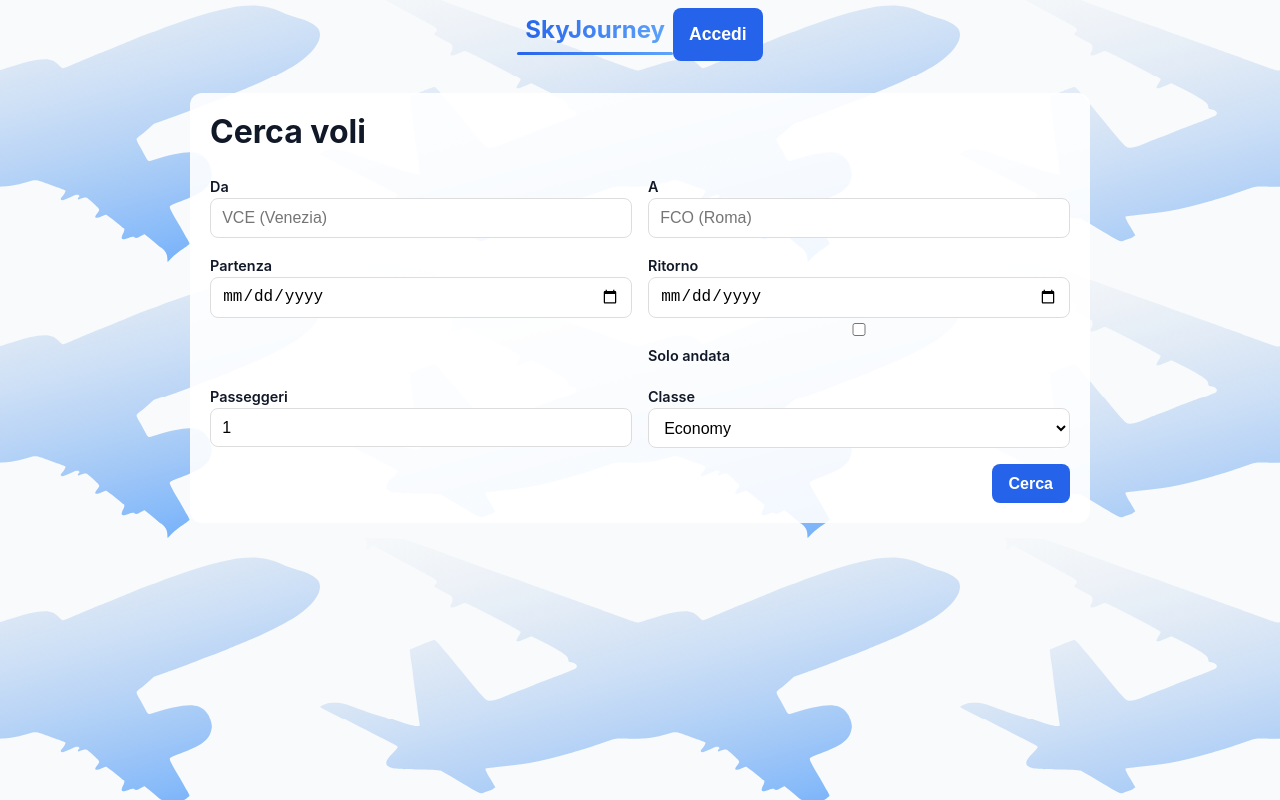
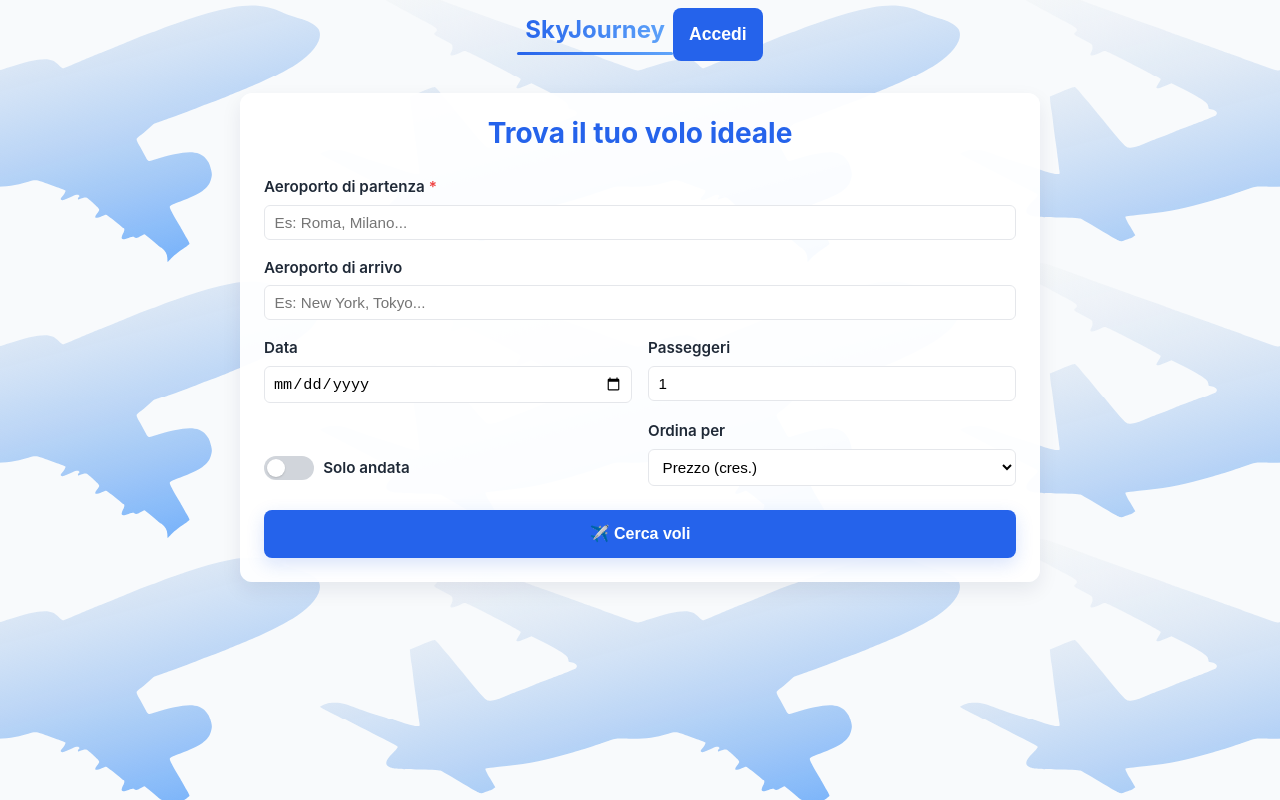
Before and after one commit to arsid2828/progettoTAW, an Angular app in the folder frontend/: page /search in a window 1280 px wide. Built offline with nearby package versions, Linux system fonts and the light colour scheme; no server answers.

Commit message:
modificato form iniziale, ora è identico all'altro progetto

```diff
--- a/frontend/src/app/pages/search/search.component.css
+++ b/frontend/src/app/pages/search/search.component.css
@@ -1,8 +1,26 @@
-
-.search-wrapper { max-width: 900px; margin: 2rem auto; padding: 1.25rem; background: rgba(255,255,255,0.9); border-radius: 12px; }
+.search-wrapper { max-width: 800px; margin: 2rem auto; padding: 1.5rem; background: rgba(255,255,255,0.95); border-radius: 12px; box-shadow: 0 8px 20px rgba(13, 27, 62, 0.08); }
+.title { text-align: center; color: #2563eb; font-size: 1.75rem; font-weight: 700; margin-bottom: 1.5rem; }
 .search-form .row { display: grid; grid-template-columns: repeat(2, 1fr); gap: 1rem; margin-bottom: 1rem; }
+.search-form .row.full-width { grid-template-columns: 1fr; }
+.search-form .row.options-row { grid-template-columns: 1fr 1fr; align-items: flex-end; }
 .field { display: flex; flex-direction: column; }
-.field input, .field select { padding: .6rem .7rem; border-radius: 8px; border: 1px solid #ddd; }
-.actions { display: flex; justify-content: flex-end; }
-.btn { padding: .6rem 1rem; border-radius: 8px; border: 1px solid transparent; cursor: pointer; }
-.btn-primary { background: #2563eb; color: #fff; }
+.field label { font-weight: 600; margin-bottom: 0.35rem; color: #1f2937; font-size: 0.95rem; }
+.field input, .field select { padding: .5rem .6rem; border-radius: 6px; border: 1px solid #e5e7eb; background: #fff; font-size: 0.95rem; }
+.field input[type="date"] { padding: .45rem .5rem; }
+.required { color: #ef4444; }
+.options-row { align-items: center; gap: 1rem; }
+.switch-field { display: flex; align-items: center; gap: 1.2rem; flex-direction: row; justify-content: flex-start; }
+.switch { position: relative; display: inline-block; width: 40px; height: 24px; margin-right: 0; }
+.switch input { opacity: 0; width: 0; height: 0; }
+.slider { position: absolute; cursor: pointer; top: 0; left: 0; right: 0; bottom: 0; background-color: #d1d5db; transition: .2s; border-radius: 999px; }
+.slider:before { position: absolute; content: ""; height: 18px; width: 18px; left: 3px; bottom: 3px; background-color: white; transition: .2s; border-radius: 50%; box-shadow: 0 1px 2px rgba(0,0,0,0.15); }
+.switch input:checked + .slider { background-color: #2563eb; }
+.switch input:checked + .slider:before { transform: translateX(16px); }
+.switch-label { font-weight: 500; color: #374151; font-size: 0.95rem; white-space: nowrap; margin: 0; }
+.sort-field { display: flex; flex-direction: column; width: 100%; }
+.sort-field select { max-width: 100%; }
+.actions { display: flex; justify-content: center; margin-top: 1.5rem; }
+.btn { padding: .7rem 1rem; border-radius: 8px; border: 1px solid transparent; cursor: pointer; font-weight: 600; font-size: 1rem; }
+.btn-primary { background: #2563eb; color: #fff; width: 100%; box-shadow: 0 6px 18px rgba(37,99,235,0.18); }
+.btn-primary.full { padding: .85rem 1rem; }
+@media (max-width: 640px) { .search-form .row { grid-template-columns: 1fr; } .options-row { grid-template-columns: 1fr; } }
--- a/frontend/src/app/pages/search/search.component.html
+++ b/frontend/src/app/pages/search/search.component.html
@@ -1,51 +1,53 @@
 <section class="search-wrapper">
-  <h1 class="title">Cerca voli</h1>
+  <h1 class="title">Trova il tuo volo ideale</h1>
 
   <form [formGroup]="form" (ngSubmit)="onSubmit()" class="search-form">
-    <div class="row">
+    <div class="row full-width">
       <div class="field">
-        <label for="from">Da</label>
-        <input id="from" type="text" formControlName="from" placeholder="VCE (Venezia)">
+        <label for="from">Aeroporto di partenza <span class="required">*</span></label>
+        <input id="from" type="text" formControlName="from" placeholder="Es: Roma, Milano...">
       </div>
+    </div>
+
+    <div class="row full-width">
       <div class="field">
-        <label for="to">A</label>
-        <input id="to" type="text" formControlName="to" placeholder="FCO (Roma)">
+        <label for="to">Aeroporto di arrivo</label>
+        <input id="to" type="text" formControlName="to" placeholder="Es: New York, Tokyo...">
       </div>
     </div>
 
     <div class="row">
       <div class="field">
-        <label for="departDate">Partenza</label>
-        <input id="departDate" type="date" formControlName="departDate">
+        <label for="departDate">Data</label>
+        <input id="departDate" type="date" formControlName="departDate" placeholder="gg/mm/aaaa">
       </div>
-      <div class="field">
-        <label for="returnDate">Ritorno</label>
-        <input id="returnDate" type="date" formControlName="returnDate" [disabled]="form.get('oneWay')?.value">
-        <div class="check">
-          <input id="oneWay" type="checkbox" formControlName="oneWay" (change)="onTripTypeChange()">
-          <label for="oneWay">Solo andata</label>
-        </div>
-      </div>
-    </div>
-
-    <div class="row">
       <div class="field">
         <label for="passengers">Passeggeri</label>
         <input id="passengers" type="number" min="1" formControlName="passengers">
       </div>
-      <div class="field">
-        <label for="cabin">Classe</label>
-        <select id="cabin" formControlName="cabin">
-          <option value="economy">Economy</option>
-          <option value="premium">Premium Economy</option>
-          <option value="business">Business</option>
-          <option value="first">First</option>
+    </div>
+
+    <div class="row options-row">
+      <div class="field switch-field">
+        <label class="switch">
+          <input id="oneWay" type="checkbox" formControlName="oneWay" (change)="onTripTypeChange()">
+          <span class="slider"></span>
+        </label>
+        <label class="switch-label" for="oneWay">Solo andata</label>
+      </div>
+      <div class="field sort-field">
+        <label for="sort">Ordina per</label>
+        <select id="sort" formControlName="sort">
+          <option value="price">Prezzo (cres.)</option>
+          <option value="depart">Data e ora partenza</option>
+          <option value="duration">Tempo di percorrenza</option>
+          <option value="stops">Numero di soste</option>
         </select>
       </div>
     </div>
 
     <div class="actions">
-      <button class="btn btn-primary" type="button" (click)="onSubmit()">Cerca</button>
+      <button class="btn btn-primary full" type="button" (click)="onSubmit()">✈️ Cerca voli</button>
     </div>
   </form>
 </section>
--- a/frontend/src/app/pages/search/search.component.ts
+++ b/frontend/src/app/pages/search/search.component.ts
@@ -20,7 +20,7 @@ export class SearchComponent {
     returnDate: [''],
     oneWay: [false],
     passengers: [1, [Validators.required, Validators.min(1)]],
-    cabin: ['economy', Validators.required],
+    sort: ['price'],
   });
 
   onTripTypeChange() {
```
